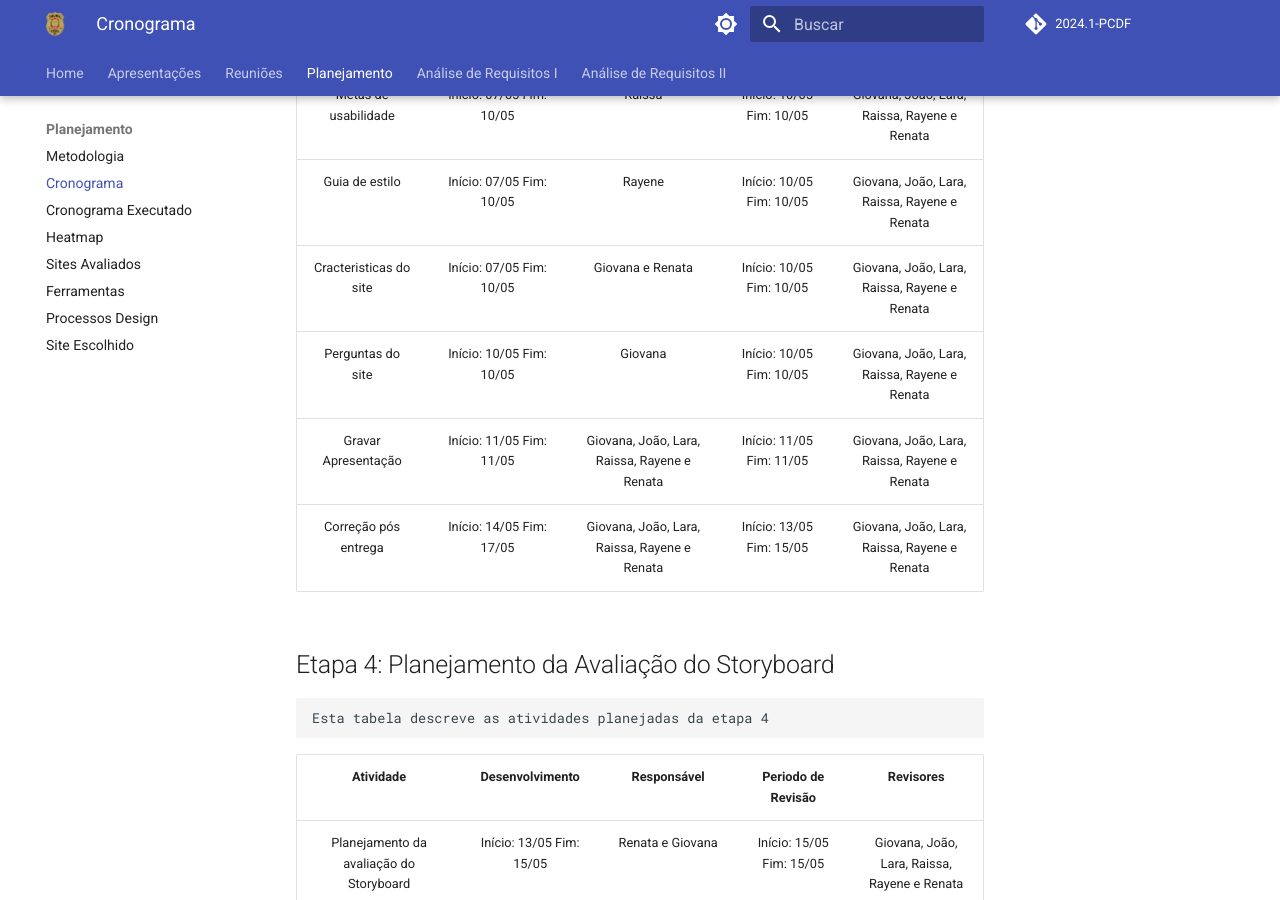
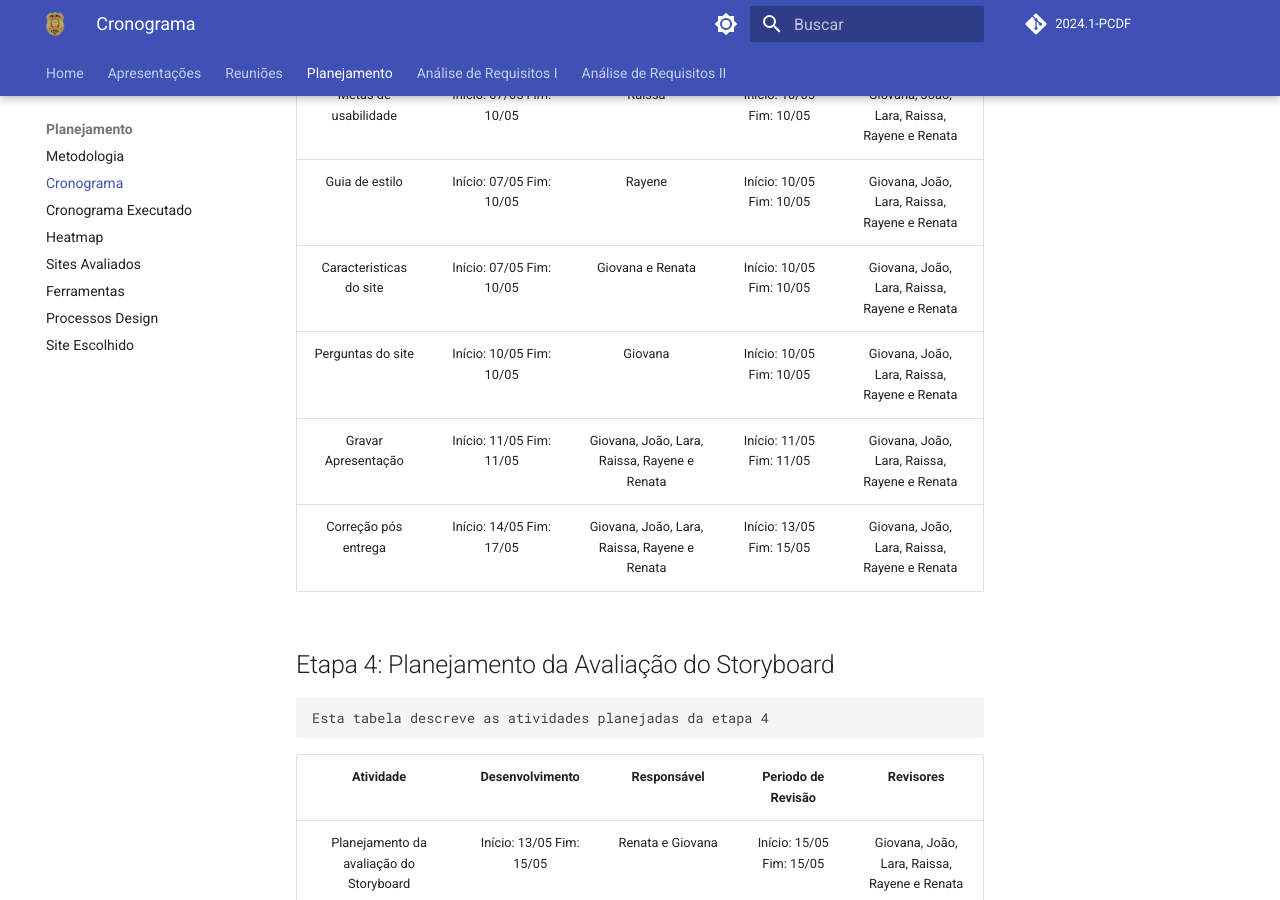
Before and after one commit to Interacao-Humano-Computador/2024.1-PCDF, an MkDocs documentation site: the page built from docs/planejamento/cronograma.md, in a window 1280 px wide and 900 px high, scrolled down 2580 px. Built offline with MkDocs 1.6.1 and Material for MkDocs 9.7.7, drawn with Linux system fonts in a browser that asks for light colours; comment, search, counter and statistics services are not loaded.

```diff
--- a/docs/planejamento/cronograma.md
+++ b/docs/planejamento/cronograma.md
@@ -49,7 +49,7 @@ Este documento tem objetivo de apresentar o cronograma que planejampos e que o g
  Princípios gerais do projeto | Início: 07/05 Fim: 10/05 | Lara e João   | Início: 10/05 Fim: 10/05 | Giovana, João, Lara, Raissa, Rayene e Renata |
 | Metas de usabilidade          |  Início: 07/05 Fim: 10/05 | Raissa  | Início: 10/05 Fim: 10/05 | Giovana, João, Lara, Raissa, Rayene e Renata   |
 | Guia de estilo  |  Início: 07/05 Fim: 10/05 | Rayene  | Início: 10/05 Fim: 10/05 | Giovana, João, Lara, Raissa, Rayene e Renata   |
-| Cracteristicas do site |  Início: 07/05 Fim: 10/05 | Giovana e Renata  | Início: 10/05 Fim: 10/05| Giovana, João, Lara, Raissa, Rayene e Renata  |
+| Caracteristicas do site |  Início: 07/05 Fim: 10/05 | Giovana e Renata  | Início: 10/05 Fim: 10/05| Giovana, João, Lara, Raissa, Rayene e Renata  |
 | Perguntas do site | Início: 10/05 Fim: 10/05 | Giovana| Início: 10/05 Fim: 10/05 | Giovana, João, Lara, Raissa, Rayene e Renata   |
 | Gravar Apresentação| Início: 11/05 Fim: 11/05| Giovana, João, Lara, Raissa, Rayene e Renata              | Início: 11/05 Fim: 11/05 | Giovana, João, Lara, Raissa, Rayene e Renata   |
 | Correção pós entrega   | Início: 14/05 Fim: 17/05 | Giovana, João, Lara, Raissa, Rayene e Renata              | Início: 13/05 Fim: 15/05| Giovana, João, Lara, Raissa, Rayene e Renata    |
```
Also changed, not shown: docs/apresentacao/apresentacao01.md (+1 -1 lines).
